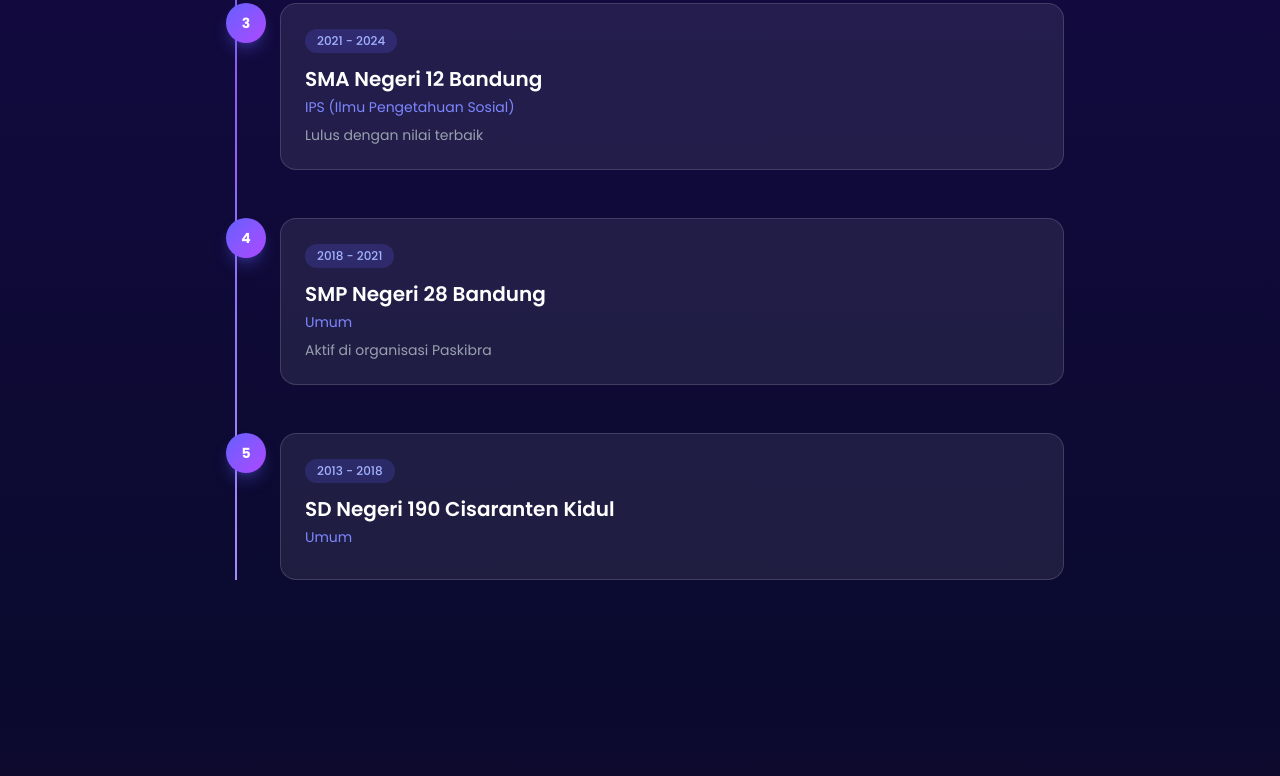
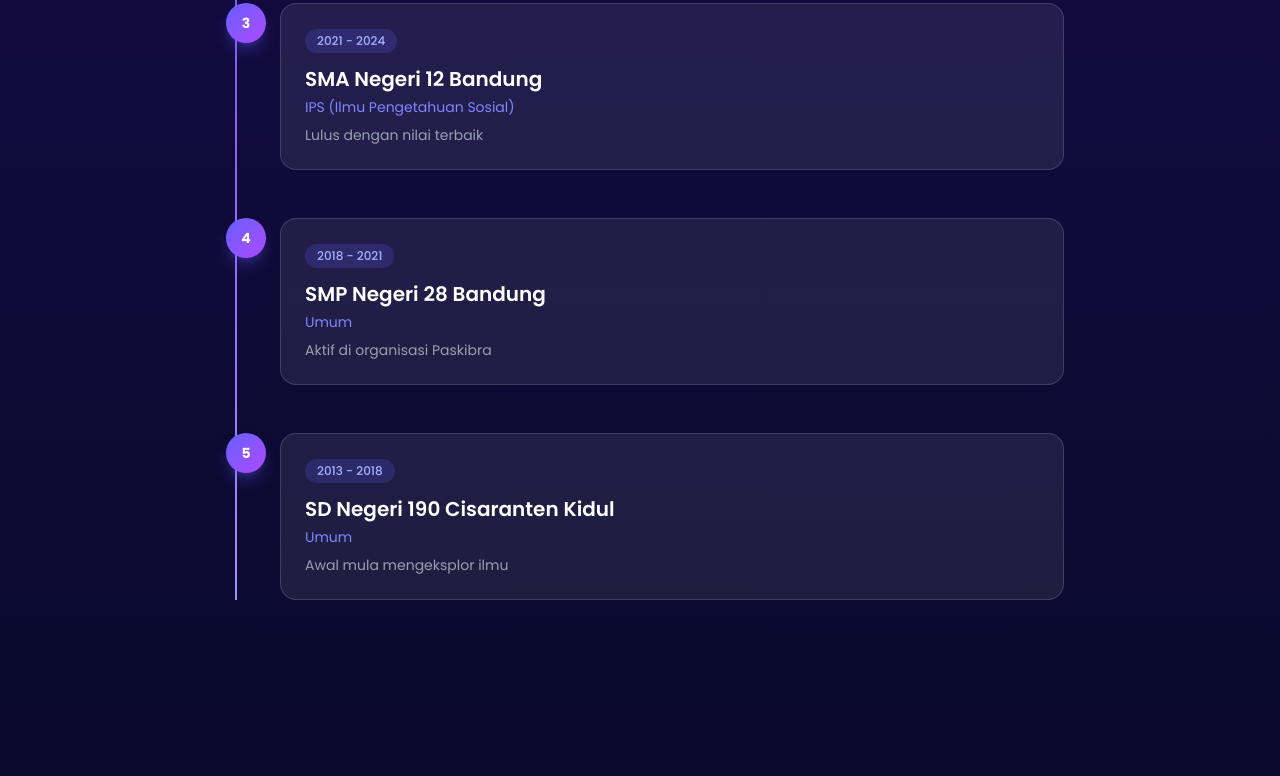
Before and after one commit to Woldhrd/Biodata-Saya, a React (Vite) app: page / in a window 1280 px wide. Shown: the part 2301-3077 px from the top of the page. Built offline with nearby package versions, Linux system fonts and the light colour scheme.

Commit message:
Tambah Riwayat Pendidikan 2

```diff
--- a/src/App.tsx
+++ b/src/App.tsx
@@ -59,7 +59,7 @@ const biodata = {
       tahun: "2013 - 2018",
       institusi: "SD Negeri 190 Cisaranten Kidul",
       jurusan: "Umum",
-      deskrips: "Awal mula mengeksplor ilmu",
+      deskripsi: "Awal mula mengeksplor ilmu",
     },
   ],
 
```
Also changed, not shown: 1 other file (tests, documents, lock files or other folders).
